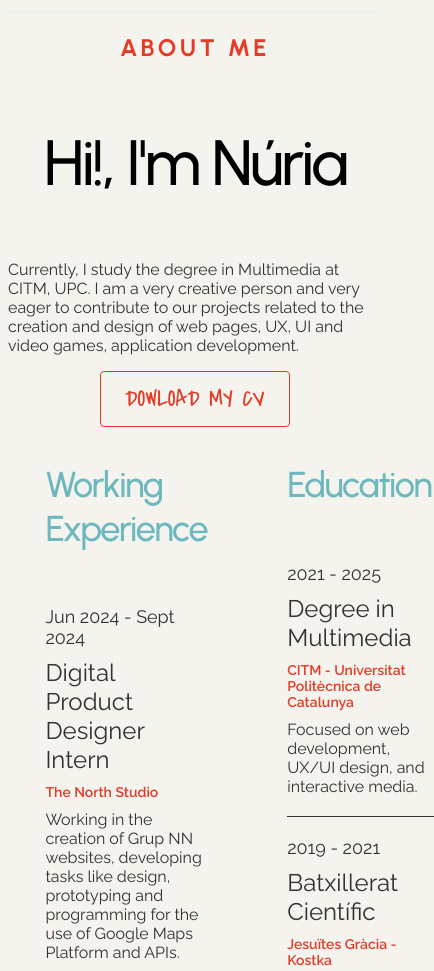
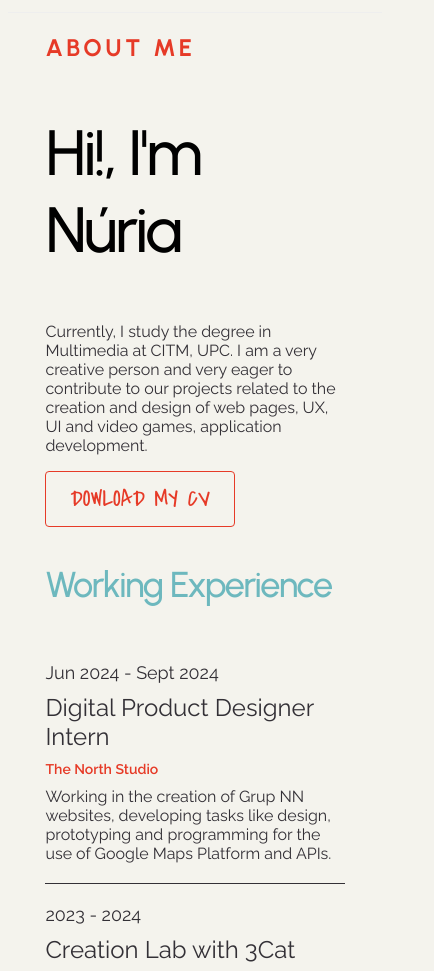
Before and after one commit to nuriavt1/portfoliNuria, a plain HTML site: page portfolio-nuriavaquero/aboutMe.html in a window 390 px wide. Shown: the part 68-1039 px from the top of the page, 434 px wide, since content can reach past the window. Drawn offline with Linux system fonts and the light colour scheme.

Commit message:
Responsive en about

```diff
--- a/portfolio-nuriavaquero/aboutMe.html
+++ b/portfolio-nuriavaquero/aboutMe.html
@@ -3,6 +3,7 @@
 
 <head>
     <meta charset="UTF-8" />
+    <meta name="viewport" content="width=device-width, initial-scale=1.0" />
     <title>About Me – Portfoli Núria</title>
     <link rel="stylesheet" href="style/style.css" />
     <link rel="preconnect" href="https://fonts.googleapis.com">
@@ -47,12 +48,15 @@
     <div id="header"></div>
 
     <main class="about">
+        <section class="presentation">
             <h2>About Me</h2>
             <h1>Hi!, I'm Núria</h1>
             <p>Currently, I study the degree in Multimedia at CITM, UPC. I am a very creative person and very eager to
                 contribute to our projects related to the creation and design of web pages, UX, UI and video games,
                 application development.</p>
             <button class="button-style">DOWLOAD MY CV</button>
+
+        </section>
 
         <section class="cv">
             <div id="sect-work">
--- a/portfolio-nuriavaquero/style/style.css
+++ b/portfolio-nuriavaquero/style/style.css
@@ -166,6 +166,10 @@ p{
   align-items: center;
 }
 
+.presentation{
+  width: 80%;
+}
+
 /*cv EXPERIENCE*/
 .cv {
   display: grid;
@@ -237,3 +241,16 @@ gap: 20px;
     color: #FFFFFF;
     margin: 0%;
 }
+
+
+/*RESPONSIVE*/
+@media (max-width: 900px){
+  .cv {
+  display: grid;
+  grid-template-columns: 1fr ;
+  width: 80%;
+}
+  #sect-dos{
+   grid-column: 1;
+}
+}
```
Also changed, not shown: portfolio-nuriavaquero/index.html (+7 -6 lines). Lines whose indentation alone changed are shown as unchanged.
